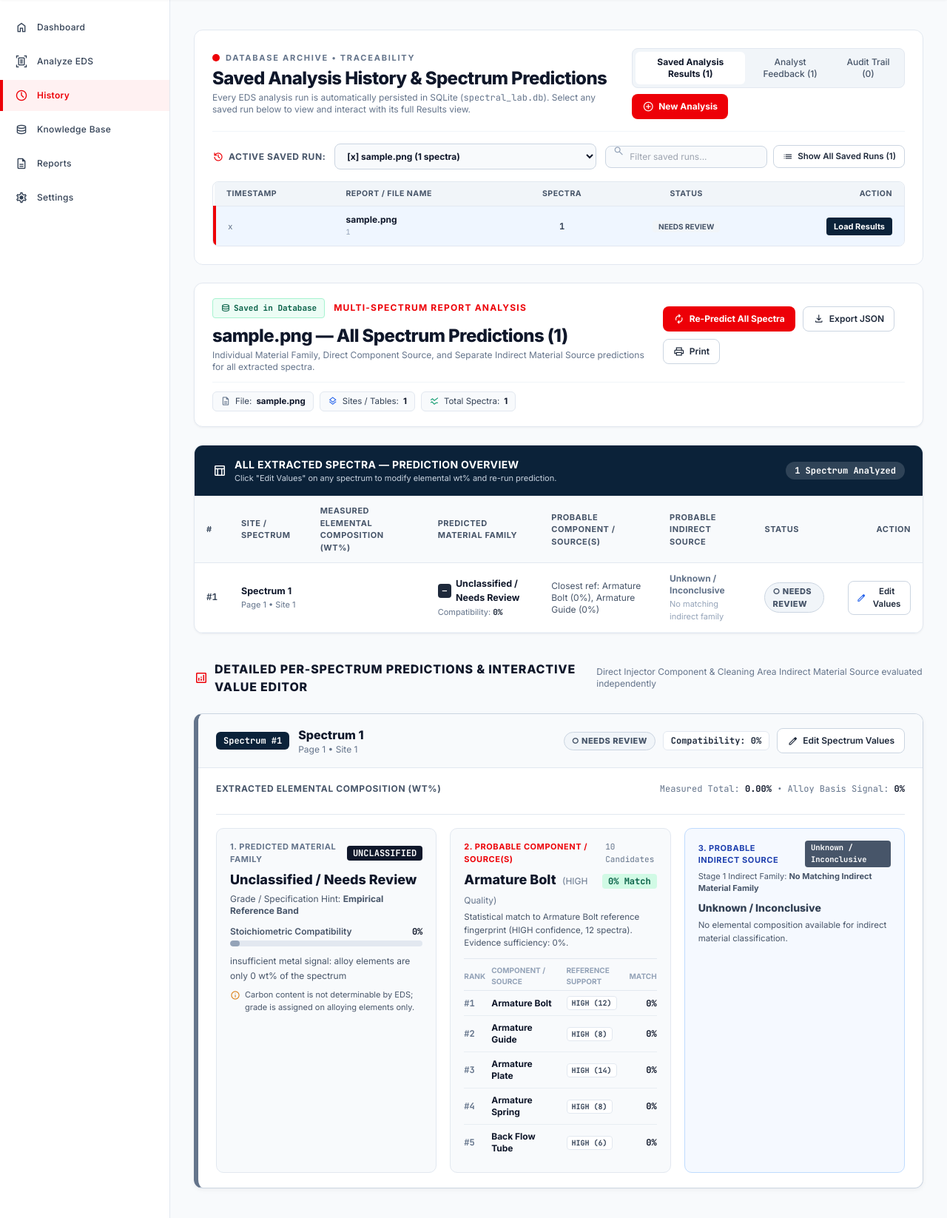
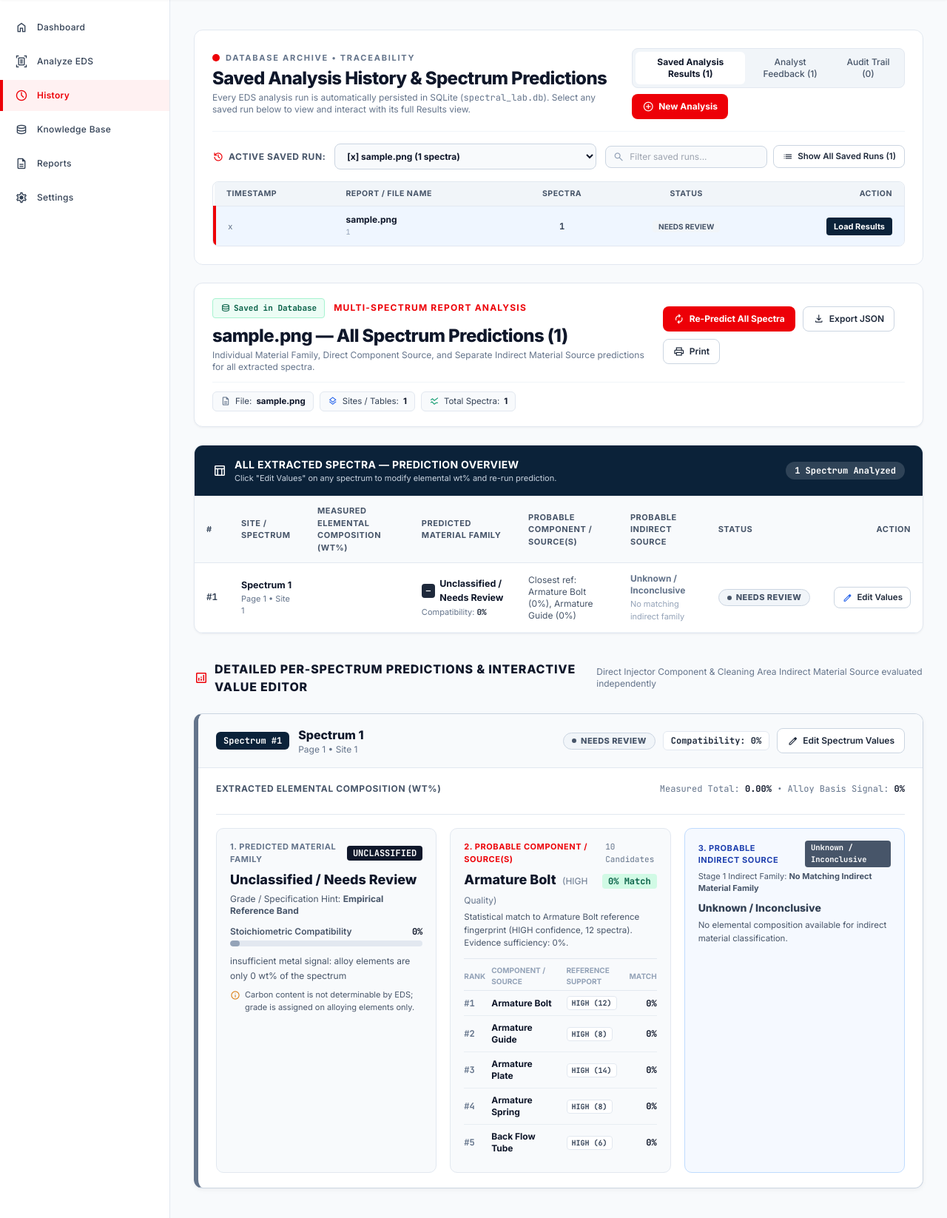
Before and after one commit to Sopan777/EDS_Prediction, a Django app: page /history/ in a window 1280 px wide. Shown: the part 74-1720 px from the top of the page at 74% size. Run offline with Django 5.2, Linux system fonts and the light colour scheme; tables that the repository leaves empty hold one stand-in row (values such as "Sample post"); data that the repository does not hold is empty; some libraries are stand-ins or nearby versions.

Commit message:
fix(ui): prevent status pill/button wrapping and center search input icons

```diff
--- a/static/css/fluid_motion.css
+++ b/static/css/fluid_motion.css
@@ -802,3 +802,14 @@ section,
 div {
   filter: none !important;
 }
+
+/* Prevent double-translation when Tailwind v3 transform and Tailwind v4 translate coexist */
+.-translate-y-1\/2 {
+  translate: none !important;
+  transform: translateY(-50%) !important;
+}
+
+.status-pill {
+  white-space: nowrap !important;
+  flex-shrink: 0 !important;
+}
--- a/static/js/results.js
+++ b/static/js/results.js
@@ -148,12 +148,12 @@ function renderTopBar() {
 function getStatusBadgeHtml(decision) {
   const dec = (decision || '').toLowerCase();
   if (dec === 'identified') {
-    return `<span class="status-pill identified">● Identified</span>`;
+    return `<span class="status-pill identified"><span class="status-dot"></span><span>Identified</span></span>`;
   }
   if (dec === 'ambiguous') {
-    return `<span class="status-pill ambiguous">◐ Candidate Pool</span>`;
+    return `<span class="status-pill ambiguous"><span class="status-dot"></span><span>Candidate Pool</span></span>`;
   }
-  return `<span class="status-pill unknown">○ Needs Review</span>`;
+  return `<span class="status-pill unknown"><span class="status-dot"></span><span>Needs Review</span></span>`;
 }
 
 function buildOverviewIndirectCellHtml(sp) {
@@ -224,7 +224,7 @@ function renderSummaryTable() {
 
     return `
       <tr>
-        <td class="font-mono-code font-bold text-slate-700">#${idx + 1}</td>
+        <td class="font-mono-code font-bold text-slate-700 whitespace-nowrap">#${idx + 1}</td>
         <td>
           <div class="font-bold text-slate-900">${escapeHtml(sp.label || `Spectrum ${idx + 1}`)}</div>
           <div class="text-[11px] text-slate-500">Page ${sp.page || 1} • ${escapeHtml(sp.siteName || 'Site 1')}</div>
@@ -234,7 +234,7 @@ function renderSummaryTable() {
         </td>
         <td>
           <div class="flex items-center gap-1.5">
-            <span class="px-1.5 py-0.5 rounded bg-slate-800 text-white font-mono-code text-[10.5px] font-bold">${escapeHtml(famCode)}</span>
+            <span class="px-1.5 py-0.5 rounded bg-slate-800 text-white font-mono-code text-[10.5px] font-bold shrink-0">${escapeHtml(famCode)}</span>
             <span class="font-bold text-slate-900">${escapeHtml(famName)}</span>
           </div>
           <div class="text-[11px] text-slate-500 mt-0.5">
@@ -244,9 +244,9 @@ function renderSummaryTable() {
         </td>
         <td>${compHtml}</td>
         <td>${indirectHtml}</td>
-        <td>${getStatusBadgeHtml(sp.decision)}</td>
-        <td style="text-align: right;">
-          <button type="button" onclick="jumpAndEditSpectrum(${idx})" class="btn-outline" style="padding: 5px 10px; font-size: 11.5px;">
+        <td class="whitespace-nowrap">${getStatusBadgeHtml(sp.decision)}</td>
+        <td class="whitespace-nowrap" style="text-align: right;">
+          <button type="button" onclick="jumpAndEditSpectrum(${idx})" class="btn-outline whitespace-nowrap" style="padding: 5px 10px; font-size: 11.5px; white-space: nowrap;">
             <span class="material-symbols-outlined text-[14px] text-blue-600">edit</span>
             <span>Edit Values</span>
           </button>
--- a/templates/base.html
+++ b/templates/base.html
@@ -26,7 +26,7 @@
     };
   </script>
   <link rel="stylesheet" href="{% static 'css/tailwind.css' %}?v=2.1">
-  <link rel="stylesheet" href="{% static 'css/fluid_motion.css' %}?v=2.1">
+  <link rel="stylesheet" href="{% static 'css/fluid_motion.css' %}?v=2.3">
 
   <!-- Early Theme Detection to prevent theme flicker before paint -->
   <script>
--- a/templates/history/index.html
+++ b/templates/history/index.html
@@ -214,13 +214,24 @@
   .status-pill {
     display: inline-flex;
     align-items: center;
-    gap: 5px;
-    padding: 3px 10px;
+    gap: 6px;
+    padding: 4px 11px;
     border-radius: 9999px;
     font-size: 11px;
     font-weight: 800;
     text-transform: uppercase;
     letter-spacing: 0.04em;
+    white-space: nowrap;
+    flex-shrink: 0;
+    line-height: 1.2;
+  }
+  .status-pill .status-dot {
+    width: 6px;
+    height: 6px;
+    border-radius: 9999px;
+    background-color: currentColor;
+    flex-shrink: 0;
+    display: inline-block;
   }
   .status-pill.identified {
     background: #D1FAE5;
@@ -249,6 +260,8 @@
     gap: 6px;
     cursor: pointer;
     border: none;
+    white-space: nowrap;
+    flex-shrink: 0;
   }
   .btn-navy:hover {
     background: #153454;
@@ -265,6 +278,8 @@
     gap: 6px;
     cursor: pointer;
     border: none;
+    white-space: nowrap;
+    flex-shrink: 0;
   }
   .btn-red:hover {
     background: #C90006;
@@ -281,6 +296,8 @@
     align-items: center;
     gap: 6px;
     cursor: pointer;
+    white-space: nowrap;
+    flex-shrink: 0;
   }
   .btn-outline:hover {
     background: #F8FAFC;
@@ -446,9 +463,11 @@
         </div>
 
         <div class="flex items-center gap-2">
-          <div class="relative">
-            <span class="material-symbols-outlined absolute left-2.5 top-1/2 -translate-y-1/2 text-slate-400 text-[16px]">search</span>
-            <input type="text" id="history-search-input" oninput="handleHistorySearch(this.value)" placeholder="Filter saved runs..." class="pl-8 pr-3 py-1.5 bg-slate-50 border border-slate-300 rounded-lg text-xs text-slate-900 focus:outline-none focus:border-slate-600">
+          <div class="relative flex items-center">
+            <span class="pointer-events-none text-slate-400" style="position: absolute; top: 0; bottom: 0; left: 10px; display: flex; align-items: center;">
+              <span class="material-symbols-outlined text-[16px]" style="line-height: 1; display: block;">search</span>
+            </span>
+            <input type="text" id="history-search-input" oninput="handleHistorySearch(this.value)" placeholder="Filter saved runs..." style="padding-left: 32px;" class="pr-3 py-1.5 bg-slate-50 border border-slate-300 rounded-lg text-xs text-slate-900 focus:outline-none focus:border-slate-600">
           </div>
           <button type="button" onclick="toggleSavedRunsTable()" class="btn-outline" style="padding: 6px 11px; font-size: 11.5px;">
             <span class="material-symbols-outlined text-[15px]">list</span>
@@ -806,5 +825,5 @@
 {% endblock %}
 
 {% block extra_scripts %}
-<script src="{% static 'js/results.js' %}?v=20261007_v3"></script>
+<script src="{% static 'js/results.js' %}?v=20261008_v4"></script>
 {% endblock %}
```
Also changed, not shown: templates/analyzer/results.html (+20 -3 lines), templates/knowledge/index.html (+5 -3 lines).
